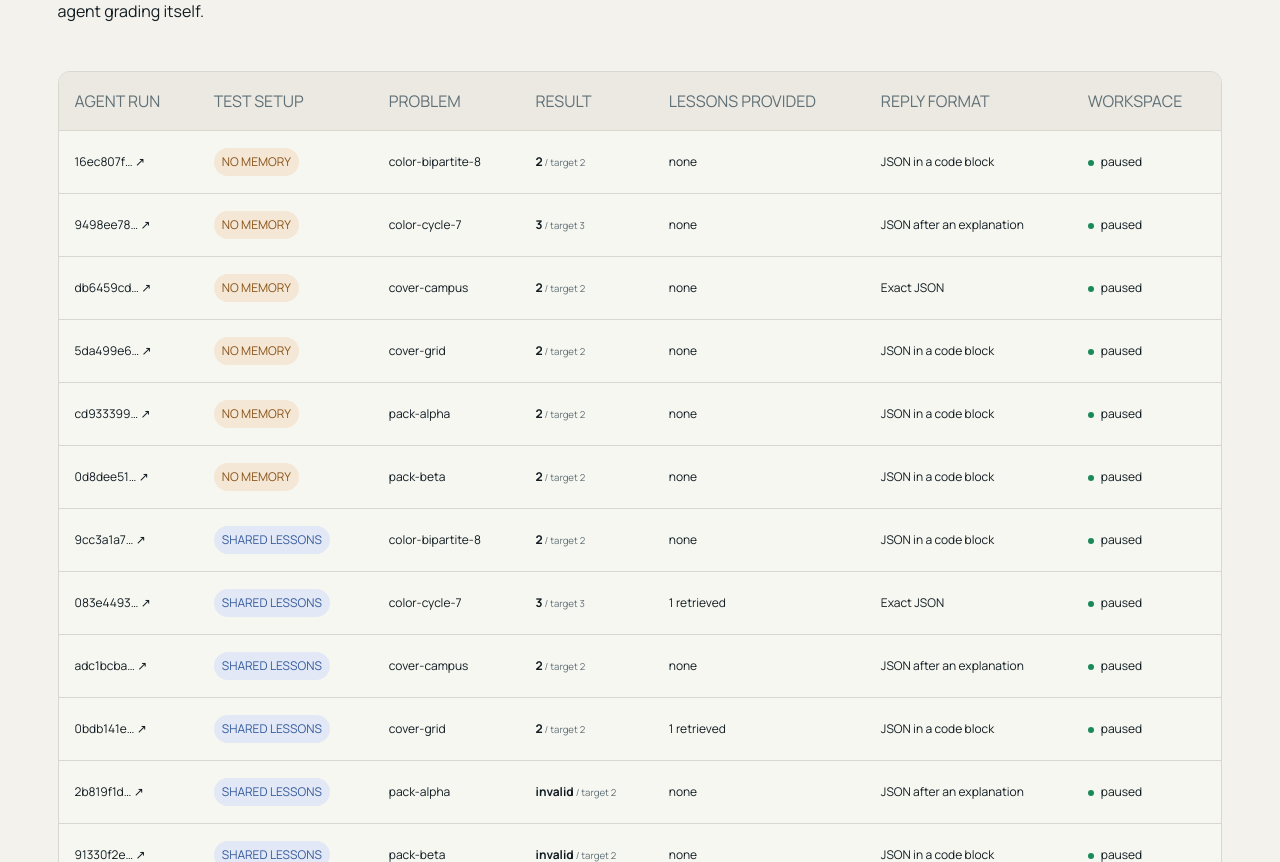
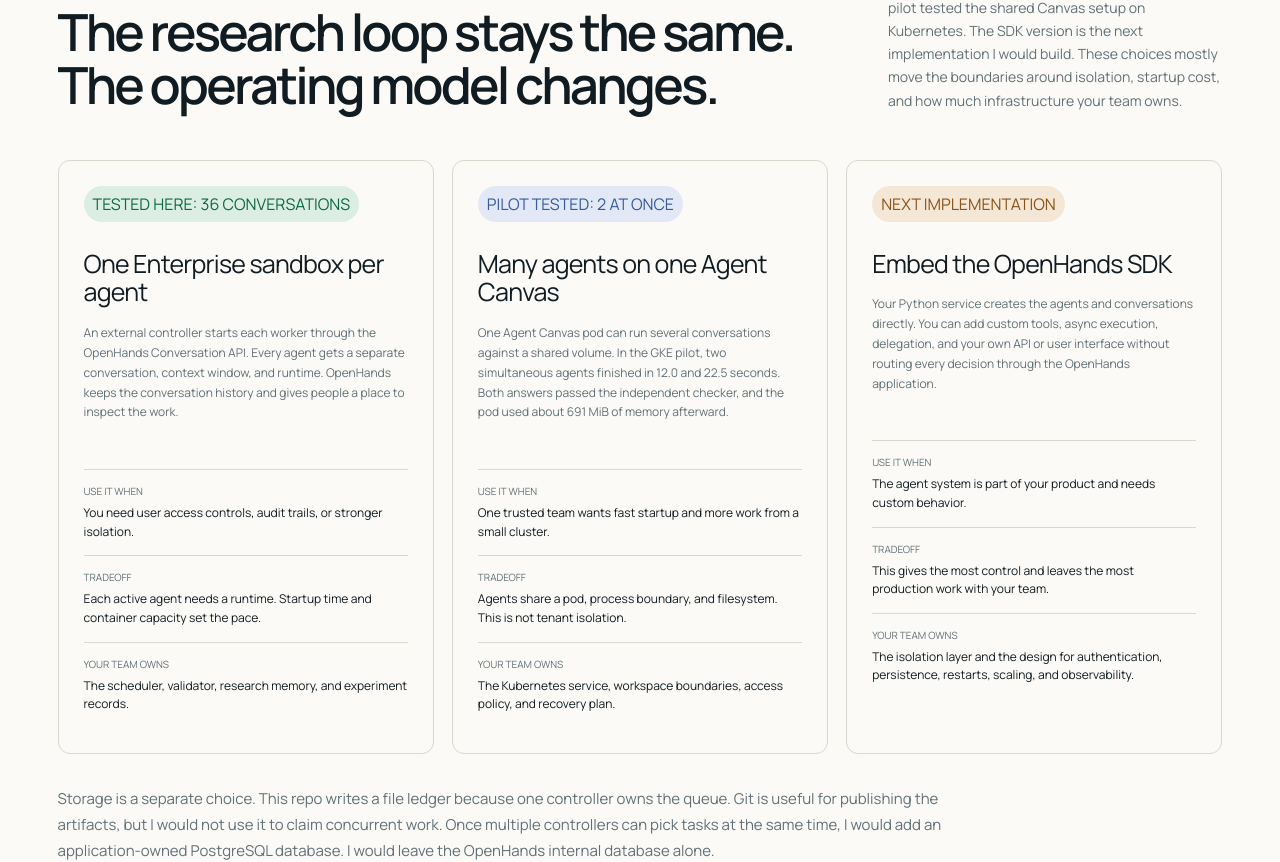
Before and after one commit to rajshah4/openhands-agent-research-lab, a Next.js app in the folder dashboard/: page / in a window 1280 px wide. Shown: the part 2738-3600 px from the top of the page. Built offline with nearby package versions, Linux system fonts and the light colour scheme.

Commit message:
docs: compare three OpenHands multi-agent architectures

```diff
--- a/dashboard/app/globals.css
+++ b/dashboard/app/globals.css
@@ -419,6 +419,14 @@
   line-height: 1.55;
 }
 
+.architecture-note {
+  color: var(--muted);
+  font-size: 15px;
+  line-height: 1.75;
+  margin: 32px 0 0;
+  max-width: 900px;
+}
+
 .comparison {
   background: #ebe9e2;
   max-width: none;
@@ -497,6 +505,75 @@
   font-size: 12px;
   line-height: 1.6;
   margin-bottom: 0;
+}
+
+.implementation-section {
+  background: var(--panel);
+}
+
+.implementation-grid {
+  display: grid;
+  gap: 18px;
+  grid-template-columns: repeat(3, 1fr);
+}
+
+.implementation-card {
+  border: 1px solid var(--line);
+  border-radius: 12px;
+  padding: 25px;
+}
+
+.implementation-status {
+  border-radius: 999px;
+  display: inline-block;
+  font: 600 9px var(--mono);
+  padding: 6px 9px;
+  text-transform: uppercase;
+}
+
+.implementation-status.tested {
+  background: var(--green-soft);
+  color: #0d6840;
+}
+
+.implementation-status.pilot {
+  background: var(--blue-soft);
+  color: var(--blue);
+}
+
+.implementation-status.next {
+  background: var(--amber-soft);
+  color: #8a5319;
+}
+
+.implementation-card h3 {
+  font-size: 25px;
+  letter-spacing: -0.03em;
+  line-height: 1.15;
+  margin: 28px 0 16px;
+}
+
+.implementation-card > p {
+  color: var(--muted);
+  font-size: 12px;
+  line-height: 1.65;
+  min-height: 118px;
+}
+
+.implementation-card dl {
+  margin: 28px 0 0;
+}
+
+.implementation-card dl div {
+  border-top: 1px solid var(--line);
+  padding: 14px 0;
+}
+
+.implementation-card dd {
+  color: var(--ink);
+  font-family: var(--font-manrope), sans-serif;
+  font-size: 12px;
+  line-height: 1.55;
 }
 
 .agents-heading {
@@ -799,8 +876,13 @@
   }
 
   .comparison-grid,
-  .memory-grid {
+  .memory-grid,
+  .implementation-grid {
     grid-template-columns: 1fr 1fr;
+  }
+
+  .implementation-card:last-child {
+    grid-column: 1 / -1;
   }
 
   .finding-card,
@@ -863,8 +945,13 @@
 
   .workflow,
   .comparison-grid,
-  .memory-grid {
+  .memory-grid,
+  .implementation-grid {
     grid-template-columns: 1fr;
+  }
+
+  .implementation-card:last-child {
+    grid-column: auto;
   }
 
   .finding-card,
--- a/dashboard/app/research-dashboard.tsx
+++ b/dashboard/app/research-dashboard.tsx
@@ -268,6 +268,15 @@
                 </article>
               ))}
             </div>
+            <p className="architecture-note">
+              Each of the 36 attempts was a separate OpenHands conversation
+              with its own context and workspace. The controller chose the next
+              problem, passed in earlier lessons, waited for the answer, ran
+              the checker, saved the result, and paused the workspace. The next
+              agent received only lessons that survived that loop. This
+              reproduces the multi-agent research setup on small public
+              problems that anyone can rerun.
+            </p>
           </section>
 
           <section className="section comparison">
@@ -327,6 +336,114 @@
                 </p>
               </article>
             </div>
+          </section>
+
+          <section className="section implementation-section">
+            <div className="section-heading">
+              <div>
+                <p className="eyebrow">Three ways to run it in OpenHands</p>
+                <h2>The research loop stays the same. The operating model changes.</h2>
+              </div>
+              <p>
+                This experiment used the first option. A second pilot tested
+                the shared Canvas setup on Kubernetes. The SDK version is the
+                next implementation I would build. These choices mostly move
+                the boundaries around isolation, startup cost, and how much
+                infrastructure your team owns.
+              </p>
+            </div>
+            <div className="implementation-grid">
+              <article className="implementation-card">
+                <span className="implementation-status tested">
+                  Tested here: 36 conversations
+                </span>
+                <h3>One Enterprise sandbox per agent</h3>
+                <p>
+                  An external controller starts each worker through the
+                  OpenHands Conversation API. Every agent gets a separate
+                  conversation, context window, and runtime. OpenHands keeps
+                  the conversation history and gives people a place to inspect
+                  the work.
+                </p>
+                <dl>
+                  <div>
+                    <dt>Use it when</dt>
+                    <dd>You need user access controls, audit trails, or stronger isolation.</dd>
+                  </div>
+                  <div>
+                    <dt>Tradeoff</dt>
+                    <dd>Each active agent needs a runtime. Startup time and container capacity set the pace.</dd>
+                  </div>
+                  <div>
+                    <dt>Your team owns</dt>
+                    <dd>The scheduler, validator, research memory, and experiment records.</dd>
+                  </div>
+                </dl>
+              </article>
+
+              <article className="implementation-card">
+                <span className="implementation-status pilot">
+                  Pilot tested: 2 at once
+                </span>
+                <h3>Many agents on one Agent Canvas</h3>
+                <p>
+                  One Agent Canvas pod can run several conversations against a
+                  shared volume. In the GKE pilot, two simultaneous agents
+                  finished in 12.0 and 22.5 seconds. Both answers passed the
+                  independent checker, and the pod used about 691 MiB of memory
+                  afterward.
+                </p>
+                <dl>
+                  <div>
+                    <dt>Use it when</dt>
+                    <dd>One trusted team wants fast startup and more work from a small cluster.</dd>
+                  </div>
+                  <div>
+                    <dt>Tradeoff</dt>
+                    <dd>Agents share a pod, process boundary, and filesystem. This is not tenant isolation.</dd>
+                  </div>
+                  <div>
+                    <dt>Your team owns</dt>
+                    <dd>The Kubernetes service, workspace boundaries, access policy, and recovery plan.</dd>
+                  </div>
+                </dl>
+              </article>
+
+              <article className="implementation-card">
+                <span className="implementation-status next">
+                  Next implementation
+                </span>
+                <h3>Embed the OpenHands SDK</h3>
+                <p>
+                  Your Python service creates the agents and conversations
+                  directly. You can add custom tools, async execution,
+                  delegation, and your own API or user interface without
+                  routing every decision through the OpenHands application.
+                </p>
+                <dl>
+                  <div>
+                    <dt>Use it when</dt>
+                    <dd>The agent system is part of your product and needs custom behavior.</dd>
+                  </div>
+                  <div>
+                    <dt>Tradeoff</dt>
+                    <dd>This gives the most control and leaves the most production work with your team.</dd>
+                  </div>
+                  <div>
+                    <dt>Your team owns</dt>
+                    <dd>The isolation layer and the design for authentication, persistence, restarts, scaling, and observability.</dd>
+                  </div>
+                </dl>
+              </article>
+            </div>
+            <p className="architecture-note">
+              Storage is a separate choice. This repo writes a file ledger
+              because one controller owns the queue. Git is useful for
+              publishing the artifacts, but I would not use it to claim
+              concurrent work. Once multiple controllers can pick tasks at the
+              same time, I would add an application-owned PostgreSQL database.
+              I would leave the OpenHands internal database alone.
+            </p>
           </section>
         </>
       )}
```
Also changed, not shown: 1 other file (tests, documents, lock files or other folders).
